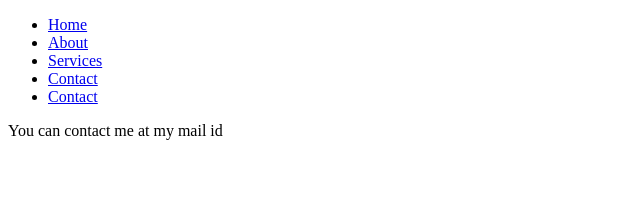
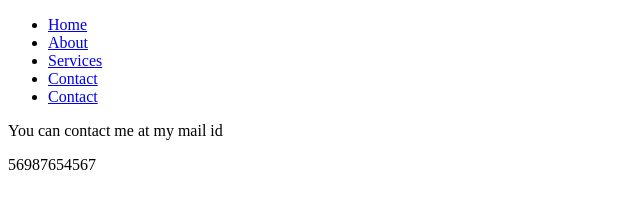
Before and after one commit to Nihaarika13/sample1, a plain HTML site: page contact.html in a window 1280 px wide. Shown: the whole page, without its empty margins (0-640 px from the left). Drawn offline with Linux system fonts and the light colour scheme.

Commit message:
Update contact.html

```diff
--- a/contact.html
+++ b/contact.html
@@ -14,5 +14,6 @@
         <li><a href="profile.html">Contact</a></li>
 </ul>
     <p>You can contact me at my mail id</p>
+    <p>56987654567</p>
 </body>
 </html>
```
